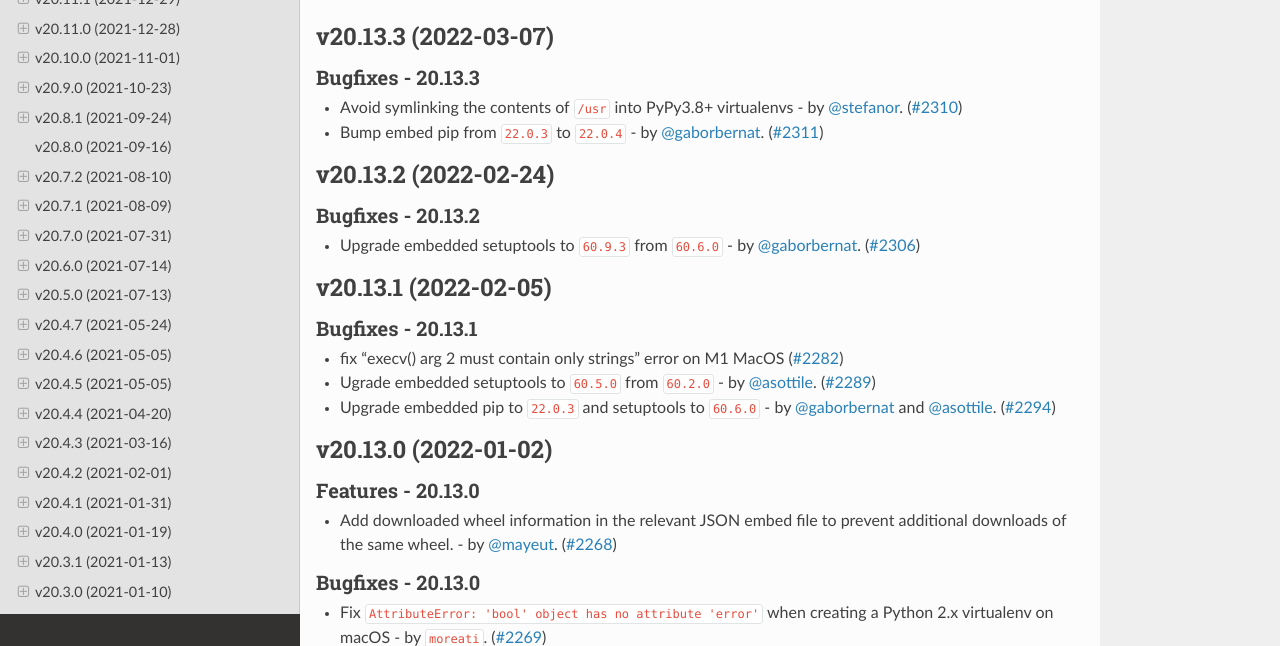
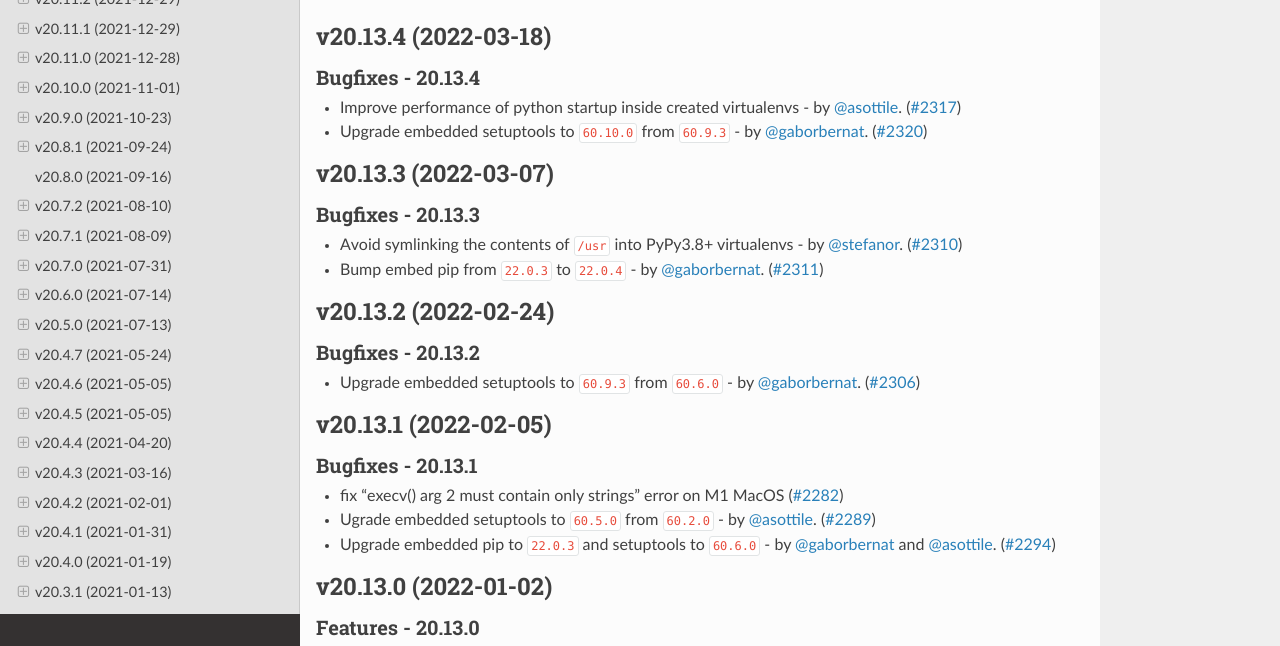
Before and after one commit to pypa/virtualenv, a Sphinx documentation site: the page built from docs/changelog.rst, in a window 1280 px wide and 900 px high, cut to the strip 254-900 px from the top of the window. Built offline with Sphinx 7.4.7 and the Read the Docs theme 2.0.0, drawn with Linux system fonts in a browser that asks for light colours; pages that are not in the unit, such as notebooks, are missing from menus; the version number could not be read and is left out; some of the changed text lies outside the part shown.

Commit message:
release 20.13.4

```diff
--- a/docs/changelog.rst
+++ b/docs/changelog.rst
@@ -4,6 +4,15 @@ Release History
 .. include:: _draft.rst
 
 .. towncrier release notes start
+
+v20.13.4 (2022-03-18)
+---------------------
+
+Bugfixes - 20.13.4
+~~~~~~~~~~~~~~~~~~
+- Improve performance of python startup inside created virtualenvs - by :user:`asottile`. (`#2317 <https://github.com/pypa/virtualenv/issues/2317>`_)
+- Upgrade embedded setuptools to ``60.10.0`` from ``60.9.3`` - by :user:`gaborbernat`. (`#2320 <https://github.com/pypa/virtualenv/issues/2320>`_)
+
 
 v20.13.3 (2022-03-07)
 ---------------------
--- a/docs/changelog/2317.bugfix.rst
+++ /dev/null
@@ -1 +0,0 @@
-Improve performance of python startup inside created virtualenvs - by :user:`asottile`.
--- a/docs/changelog/2320.bugfix.rst
+++ /dev/null
@@ -1 +0,0 @@
-Upgrade embedded setuptools to ``60.10.0`` from ``60.9.3`` - by :user:`gaborbernat`.
```
